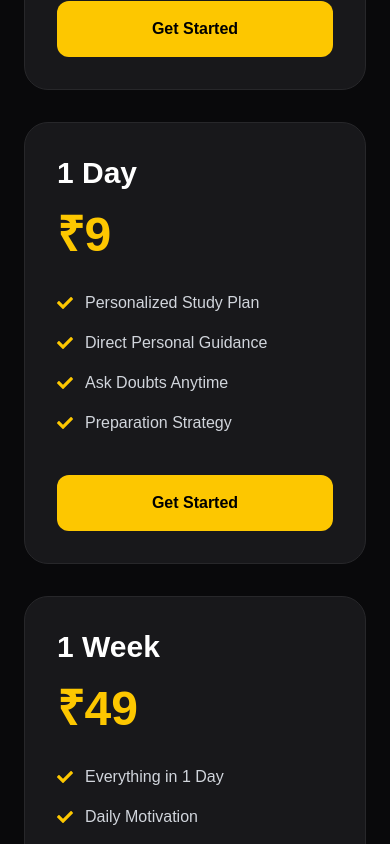
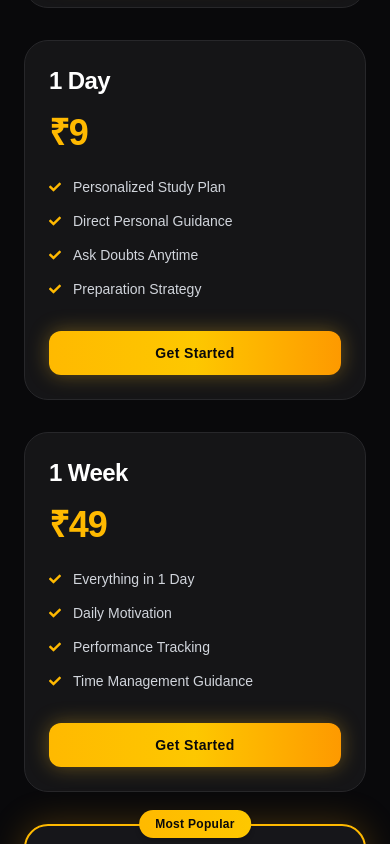
Before and after one commit to Shivam-singh-shi/mentorlink, a React (Vite) app in the folder client/: page /programs in a window 390 px wide. Shown: the part 1320-2164 px from the top of the page. Built offline with nearby package versions, Linux system fonts and the light colour scheme; no server answers.

Commit message:
Make plan buttons responsive on mobile and enhance yellow gold color theme with vibrant gradients and glow

```diff
--- a/client/src/components/home/Pricing.jsx
+++ b/client/src/components/home/Pricing.jsx
@@ -99,7 +99,7 @@ const Pricing = () => {
     <section className="bg-black text-white py-16 lg:py-24">
       <div className="max-w-7xl mx-auto px-6">
         <h2 className="text-4xl lg:text-5xl font-bold text-center">
-          Mentorship <span className="text-yellow-400">Pricing</span>
+          Mentorship <span className="text-amber-400">Pricing</span>
         </h2>
 
         <p className="text-center text-gray-400 mt-4">
@@ -112,32 +112,32 @@ const Pricing = () => {
             return (
               <div
                 key={index}
-                className={`relative rounded-3xl border p-8 transition duration-300 ${
+                className={`relative rounded-3xl p-6 sm:p-8 transition duration-300 ${
                   plan.popular
-                    ? "border-yellow-400 bg-zinc-900 scale-105 shadow-[0_0_40px_rgba(250,204,21,.18)]"
-                    : "border-zinc-800 bg-zinc-900 hover:border-yellow-400"
+                    ? "border-2 border-amber-400 bg-zinc-900/95 scale-105 shadow-[0_0_40px_rgba(245,158,11,.2)]"
+                    : "border border-zinc-800 bg-zinc-900/80 hover:border-amber-400/50"
                 }`}
               >
                 {plan.popular && (
-                  <span className="absolute -top-4 left-1/2 -translate-x-1/2 bg-yellow-400 text-black px-4 py-1 rounded-full text-sm font-semibold">
+                  <span className="absolute -top-4 left-1/2 -translate-x-1/2 bg-gradient-to-r from-amber-400 to-yellow-400 text-zinc-950 px-4 py-1.5 rounded-full text-xs sm:text-sm font-extrabold tracking-wide shadow-md">
                     Most Popular
                   </span>
                 )}
 
-                <h3 className="text-2xl font-bold">{plan.title}</h3>
+                <h3 className="text-2xl sm:text-3xl font-bold tracking-tight">{plan.title}</h3>
 
-                <div className="mt-5">
-                  <span className="text-5xl font-bold text-yellow-400">
+                <div className="mt-4 sm:mt-5">
+                  <span className="text-4xl sm:text-5xl font-extrabold text-amber-400 tracking-tight">
                     {plan.price}
                   </span>
 
-                  <p className="text-gray-400 mt-2">{plan.duration}</p>
+                  <p className="text-sm sm:text-base text-gray-400 mt-1">{plan.duration}</p>
                 </div>
 
-                <ul className="space-y-4 mt-8">
+                <ul className="space-y-3.5 sm:space-y-4 mt-6 sm:mt-8">
                   {plan.features.map((feature, i) => (
-                    <li key={i} className="flex items-center gap-3">
-                      <FaCheck className="text-yellow-400" />
+                    <li key={i} className="flex items-center gap-3 text-sm sm:text-base text-gray-300">
+                      <FaCheck className="text-amber-400 shrink-0 text-xs sm:text-sm" />
                       <span>{feature}</span>
                     </li>
                   ))}
@@ -146,10 +146,10 @@ const Pricing = () => {
                 <button
                   onClick={() => handlePayment(plan)}
                   disabled={isLoading || loadingTitle !== null}
-                  className={`mt-10 w-full text-black py-3 rounded-xl font-semibold transition ${
+                  className={`mt-8 sm:mt-10 w-full py-3 sm:py-3.5 px-4 rounded-xl text-sm sm:text-base font-extrabold tracking-wide transition-all duration-200 ${
                     isLoading
-                      ? "bg-yellow-600 cursor-not-allowed opacity-75"
-                      : "bg-yellow-400 hover:scale-105"
+                      ? "bg-amber-600/70 text-zinc-900 cursor-not-allowed opacity-75"
+                      : "bg-gradient-to-r from-amber-400 via-yellow-400 to-amber-500 hover:from-amber-300 hover:to-yellow-400 text-zinc-950 shadow-[0_0_20px_rgba(251,191,36,0.35)] hover:shadow-[0_0_30px_rgba(251,191,36,0.6)] hover:scale-[1.02] active:scale-[0.98]"
                   }`}
                 >
                   {isLoading ? "Processing..." : "Choose Plan"}
@@ -159,8 +159,8 @@ const Pricing = () => {
           })}
         </div>
 
-        <div className="mt-16 bg-zinc-900 border border-yellow-400/20 rounded-3xl p-8 text-center">
-          <h3 className="text-2xl font-bold text-yellow-400">Important Note</h3>
+        <div className="mt-16 bg-zinc-900 border border-amber-400/20 rounded-3xl p-8 text-center">
+          <h3 className="text-2xl font-bold text-amber-400">Important Note</h3>
 
           <p className="text-gray-300 mt-4 leading-relaxed max-w-4xl mx-auto">
             This mentorship provides guidance, planning, doubt support,
--- a/client/src/components/pricing/PricingCard.jsx
+++ b/client/src/components/pricing/PricingCard.jsx
@@ -11,30 +11,30 @@ const PricingCard = ({ title, price, amount, popular, features }) => {
 
   return (
     <div
-      className={`relative rounded-3xl p-8 transition-all duration-300 hover:-translate-y-2 ${
+      className={`relative rounded-3xl p-6 sm:p-8 transition-all duration-300 hover:-translate-y-1.5 ${
         popular
-          ? "bg-zinc-900 border-2 border-yellow-400 shadow-[0_0_40px_rgba(250,204,21,.2)]"
-          : "bg-zinc-900 border border-zinc-800"
+          ? "bg-zinc-900/95 border-2 border-amber-400 shadow-[0_0_35px_rgba(245,158,11,0.25)]"
+          : "bg-zinc-900/80 border border-zinc-800 hover:border-amber-400/50"
       }`}
     >
       {popular && (
-        <div className="absolute -top-4 left-1/2 -translate-x-1/2 bg-yellow-400 text-black px-5 py-2 rounded-full text-sm font-bold">
+        <div className="absolute -top-4 left-1/2 -translate-x-1/2 bg-gradient-to-r from-amber-400 to-yellow-400 text-zinc-950 px-4 py-1.5 rounded-full text-xs sm:text-sm font-extrabold tracking-wide shadow-md">
           Most Popular
         </div>
       )}
 
-      <h3 className="text-3xl font-bold text-white">{title}</h3>
+      <h3 className="text-2xl sm:text-3xl font-bold text-white tracking-tight">{title}</h3>
 
-      <h2 className="text-5xl font-bold text-yellow-400 mt-5">
+      <h2 className="text-4xl sm:text-5xl font-extrabold text-amber-400 mt-4 sm:mt-5 tracking-tight">
         {price}
-        <span className="text-lg text-gray-400 font-normal"> /month</span>
+        <span className="text-sm sm:text-base text-gray-400 font-normal"> /month</span>
       </h2>
 
-      <ul className="space-y-4 mt-8">
+      <ul className="space-y-3.5 sm:space-y-4 mt-6 sm:mt-8">
         {features.map((feature, index) => (
-          <li key={index} className="flex items-center gap-3 text-gray-300">
-            <FaCheck className="text-yellow-400" />
-            {feature}
+          <li key={index} className="flex items-center gap-3 text-sm sm:text-base text-gray-300">
+            <FaCheck className="text-amber-400 shrink-0 text-xs sm:text-sm" />
+            <span>{feature}</span>
           </li>
         ))}
       </ul>
@@ -42,10 +42,10 @@ const PricingCard = ({ title, price, amount, popular, features }) => {
       <button
         onClick={handleClick}
         disabled={loading}
-        className={`w-full mt-10 text-black py-4 rounded-xl font-semibold transition ${
+        className={`w-full mt-8 sm:mt-10 py-3 sm:py-3.5 px-4 rounded-xl text-sm sm:text-base font-extrabold tracking-wide transition-all duration-200 ${
           loading
-            ? "bg-yellow-600 cursor-not-allowed opacity-75"
-            : "bg-yellow-400 hover:scale-105"
+            ? "bg-amber-600/70 text-zinc-900 cursor-not-allowed opacity-75"
+            : "bg-gradient-to-r from-amber-400 via-yellow-400 to-amber-500 hover:from-amber-300 hover:to-yellow-400 text-zinc-950 shadow-[0_0_20px_rgba(251,191,36,0.35)] hover:shadow-[0_0_30px_rgba(251,191,36,0.6)] hover:scale-[1.02] active:scale-[0.98]"
         }`}
       >
         {loading ? "Processing..." : "Choose Plan"}
--- a/client/src/components/programs/ProgramCard.jsx
+++ b/client/src/components/programs/ProgramCard.jsx
@@ -11,28 +11,28 @@ const ProgramCard = ({ title, price, amount, popular, features }) => {
 
   return (
     <div
-      className={`relative rounded-3xl p-8 border transition duration-300 hover:-translate-y-2
+      className={`relative rounded-3xl p-6 sm:p-8 border transition-all duration-300 hover:-translate-y-1.5
       ${
         popular
-          ? "border-yellow-400 bg-zinc-900 shadow-[0_0_40px_rgba(250,204,21,.15)]"
-          : "border-zinc-800 bg-zinc-900"
+          ? "border-2 border-amber-400 bg-zinc-900/95 shadow-[0_0_35px_rgba(245,158,11,0.25)]"
+          : "border-zinc-800 bg-zinc-900/80 hover:border-amber-400/50"
       }`}
     >
       {popular && (
-        <div className="absolute -top-4 left-1/2 -translate-x-1/2 bg-yellow-400 text-black px-5 py-2 rounded-full text-sm font-bold">
+        <div className="absolute -top-4 left-1/2 -translate-x-1/2 bg-gradient-to-r from-amber-400 to-yellow-400 text-zinc-950 px-4 py-1.5 rounded-full text-xs sm:text-sm font-extrabold tracking-wide shadow-md">
           Most Popular
         </div>
       )}
 
-      <h3 className="text-3xl font-bold text-white">{title}</h3>
+      <h3 className="text-2xl sm:text-3xl font-bold text-white tracking-tight">{title}</h3>
 
-      <p className="text-5xl font-bold text-yellow-400 mt-5">{price}</p>
+      <p className="text-4xl sm:text-5xl font-extrabold text-amber-400 mt-4 sm:mt-5 tracking-tight">{price}</p>
 
-      <ul className="space-y-4 mt-8">
+      <ul className="space-y-3.5 sm:space-y-4 mt-6 sm:mt-8">
         {features.map((item, index) => (
-          <li key={index} className="flex items-center gap-3 text-gray-300">
-            <FaCheck className="text-yellow-400" />
-            {item}
+          <li key={index} className="flex items-center gap-3 text-sm sm:text-base text-gray-300">
+            <FaCheck className="text-amber-400 shrink-0 text-xs sm:text-sm" />
+            <span>{item}</span>
           </li>
         ))}
       </ul>
@@ -40,10 +40,10 @@ const ProgramCard = ({ title, price, amount, popular, features }) => {
       <button
         onClick={handleClick}
         disabled={loading}
-        className={`w-full mt-10 text-black py-4 rounded-xl font-semibold transition ${
+        className={`w-full mt-8 sm:mt-10 py-3 sm:py-3.5 px-4 rounded-xl text-sm sm:text-base font-extrabold tracking-wide transition-all duration-200 ${
           loading
-            ? "bg-yellow-600 cursor-not-allowed opacity-75"
-            : "bg-yellow-400 hover:scale-105"
+            ? "bg-amber-600/70 text-zinc-900 cursor-not-allowed opacity-75"
+            : "bg-gradient-to-r from-amber-400 via-yellow-400 to-amber-500 hover:from-amber-300 hover:to-yellow-400 text-zinc-950 shadow-[0_0_20px_rgba(251,191,36,0.35)] hover:shadow-[0_0_30px_rgba(251,191,36,0.6)] hover:scale-[1.02] active:scale-[0.98]"
         }`}
       >
         {loading ? "Processing..." : "Get Started"}
```
